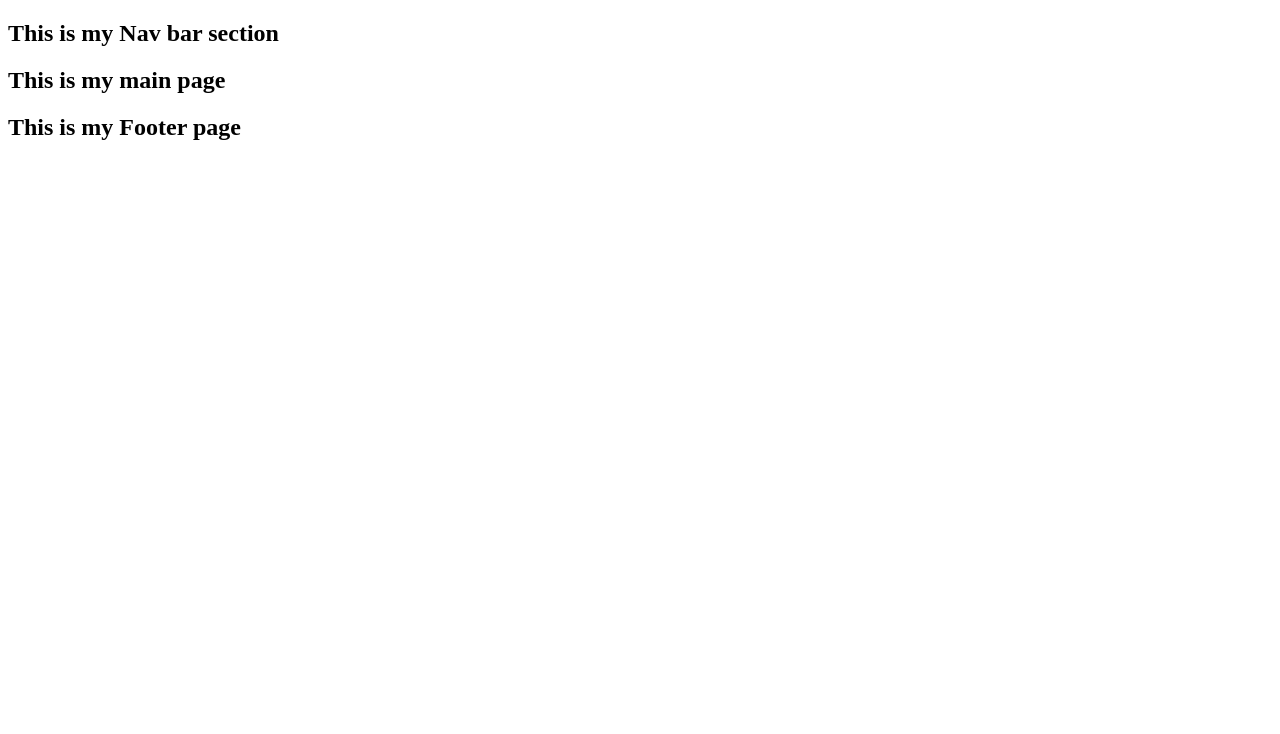
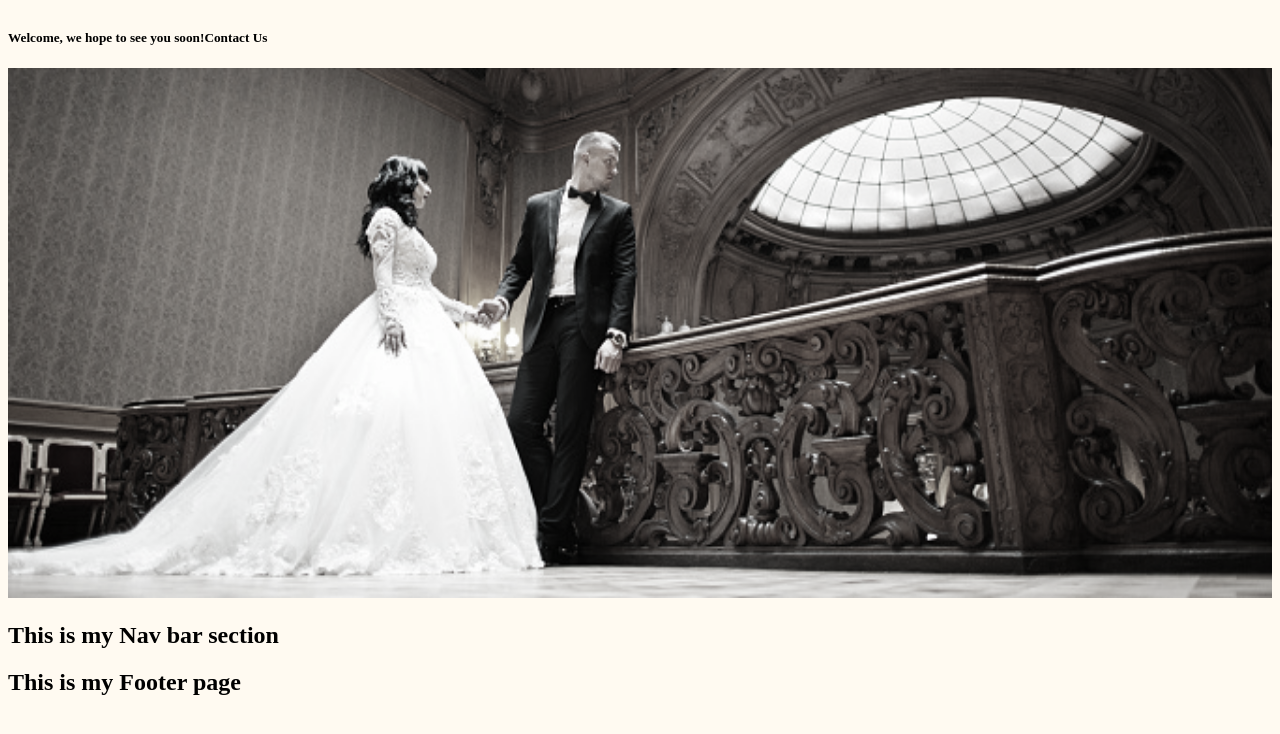
Before and after one commit to kevinrhidalgo/bandswed, a React (Create React App) app: page / in a window 1280 px wide. Shown: the top 734 px of the page. Built offline with nearby package versions, Linux system fonts and the light colour scheme.

Commit message:
fixing nav top section

```diff
--- a/src/App.js
+++ b/src/App.js
@@ -3,16 +3,17 @@ import {BrowserRouter, Link, Route, Switch} from 'react-router-dom';
 import Main from "./components/Main"
 import Footer from "./components/Footer/Footer"
 import Nav from "./components/Nav/Nav"
+import Header from "./components/Header"
 
 
 function App() {
   return (
     <div className="App">
-
+      <Header/>
       <BrowserRouter>
-<Nav/>
         <Route path='/' exact={true} component={Main}/>
       </BrowserRouter>
+      <Nav/>
       <Footer/>
     </div>
   );
--- /dev/null
+++ b/src/components/Header/index.js
@@ -0,0 +1,22 @@
+import React from "react"
+import "./style.css"
+
+function Header() {
+    return (
+      <>
+
+    <div className='topSection'>
+        <div className='sectionOne'>
+<h5>Welcome, we hope to see you soon!</h5>
+        </div>
+
+        <div className='sectionOne'>
+<h5>Contact Us</h5>
+        </div>
+
+    </div>
+      </>
+    );
+  }
+
+  export default Header;
--- /dev/null
+++ b/src/components/Header/style.css
@@ -0,0 +1,4 @@
+.topSection{
+    display: flex;
+    flex-direction: row;
+}
--- a/src/components/Main/index.js
+++ b/src/components/Main/index.js
@@ -1,10 +1,17 @@
-import React from "react"
+import React from "react";
+import "../Main/style.css"
+import pracFoto from "./practiceWedding.jpeg"
 
 function Main() {
     return (
-      <div>
-        <h2>This is my main page</h2>
-      </div>
+      <>
+        <div className='bodyMain'>
+<div className='coupleFoto'>
+<img src={pracFoto}/>
+</div>
+
+        </div>
+      </>
     );
   }
 
--- /dev/null
+++ b/src/components/Main/style.css
@@ -0,0 +1,10 @@
+*{
+    background-color: #fffaf1;
+}
+
+
+.coupleFoto img{
+    width: 100%;
+    height: 530px;
+    filter: grayscale(90%);
+}
```
Also changed, not shown: src/components/Main/practiceWedding.jpeg (added).
